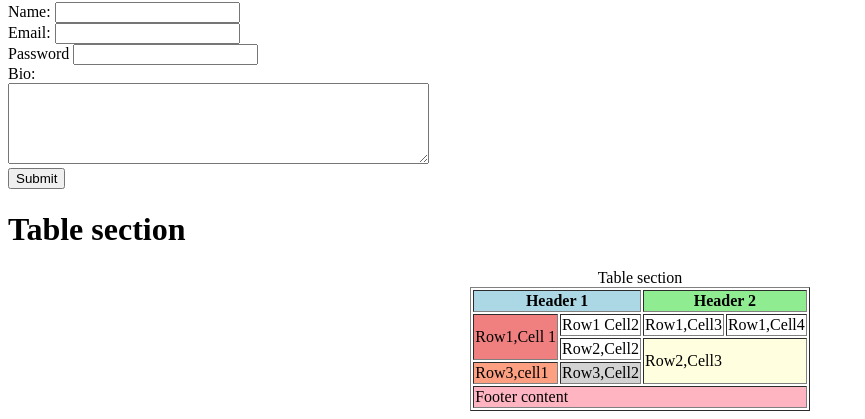
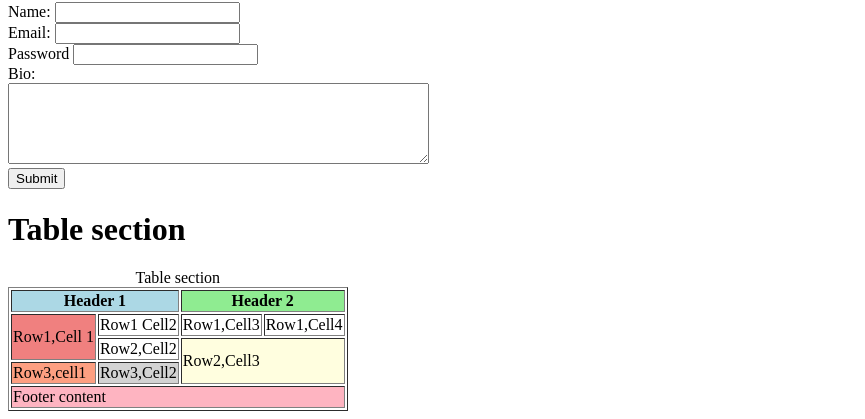
Before and after one commit to anashali01/HTML, a plain HTML site: page Project1/index.html in a window 1280 px wide. Shown: the part 751-1170 px from the top of the page, without its empty margins (0-865 px from the left). Drawn offline with Linux system fonts and the light colour scheme.

Commit message:
Project 1 complete

```diff
--- a/Project1/index.html
+++ b/Project1/index.html
@@ -53,9 +53,12 @@
                                      <!-- T A B L E - S E C T I O N -->
 
     <h1>Table section</h1>
-    <center>
-    <caption align="center">Table section</caption>
+
+
     <table border="1">
+        <center>
+            <caption>Table section</caption>
+        </center>
         <thead >
             <tr>
             <th colspan="2" bgcolor="#acd8e5">Header 1</th>
@@ -83,6 +86,6 @@
             <td colspan="4" bgcolor="#feb4c1">Footer content</td>
         </tfoot>
     </table>
-</center>
+
 </body>
 </html>
```
